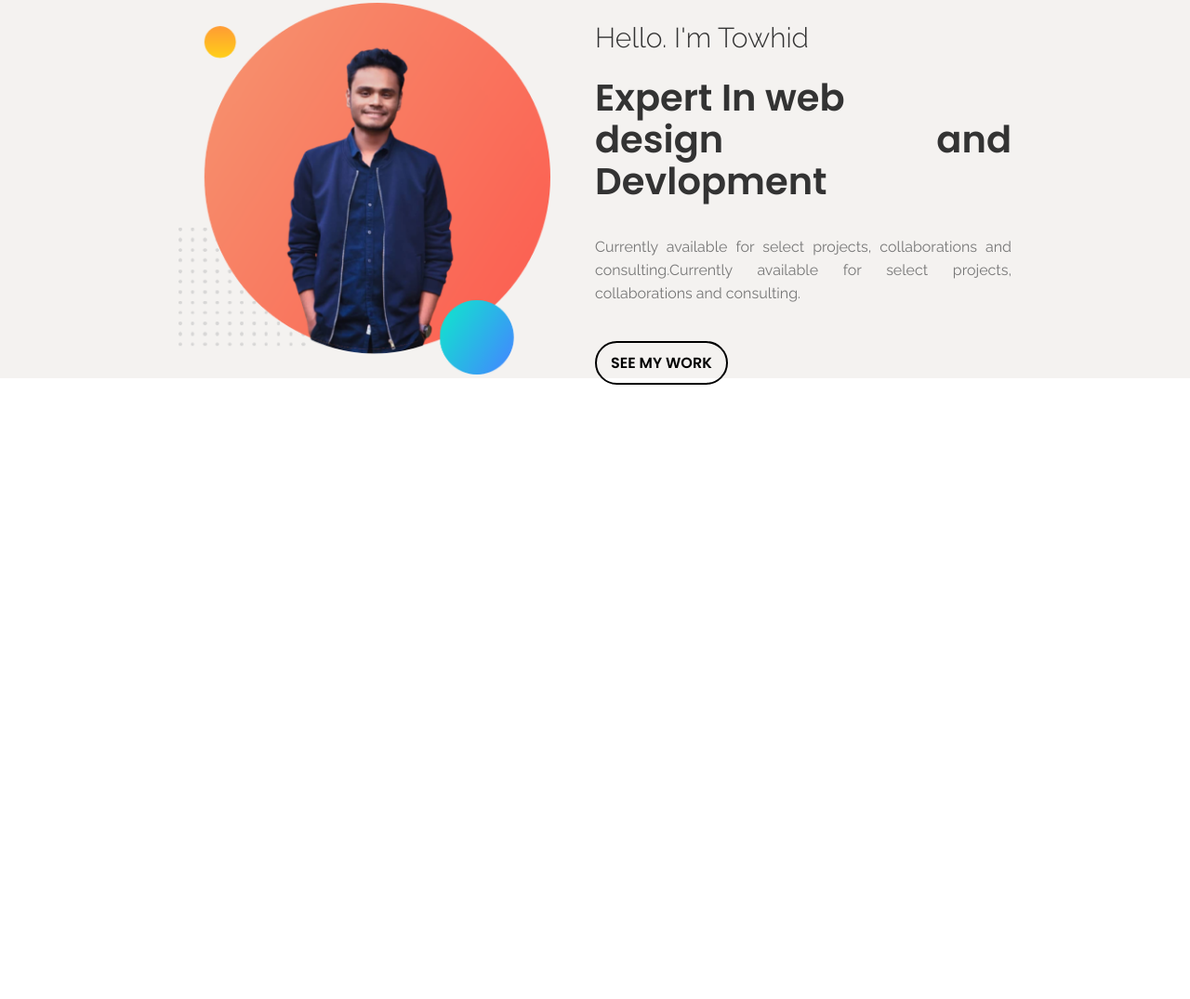
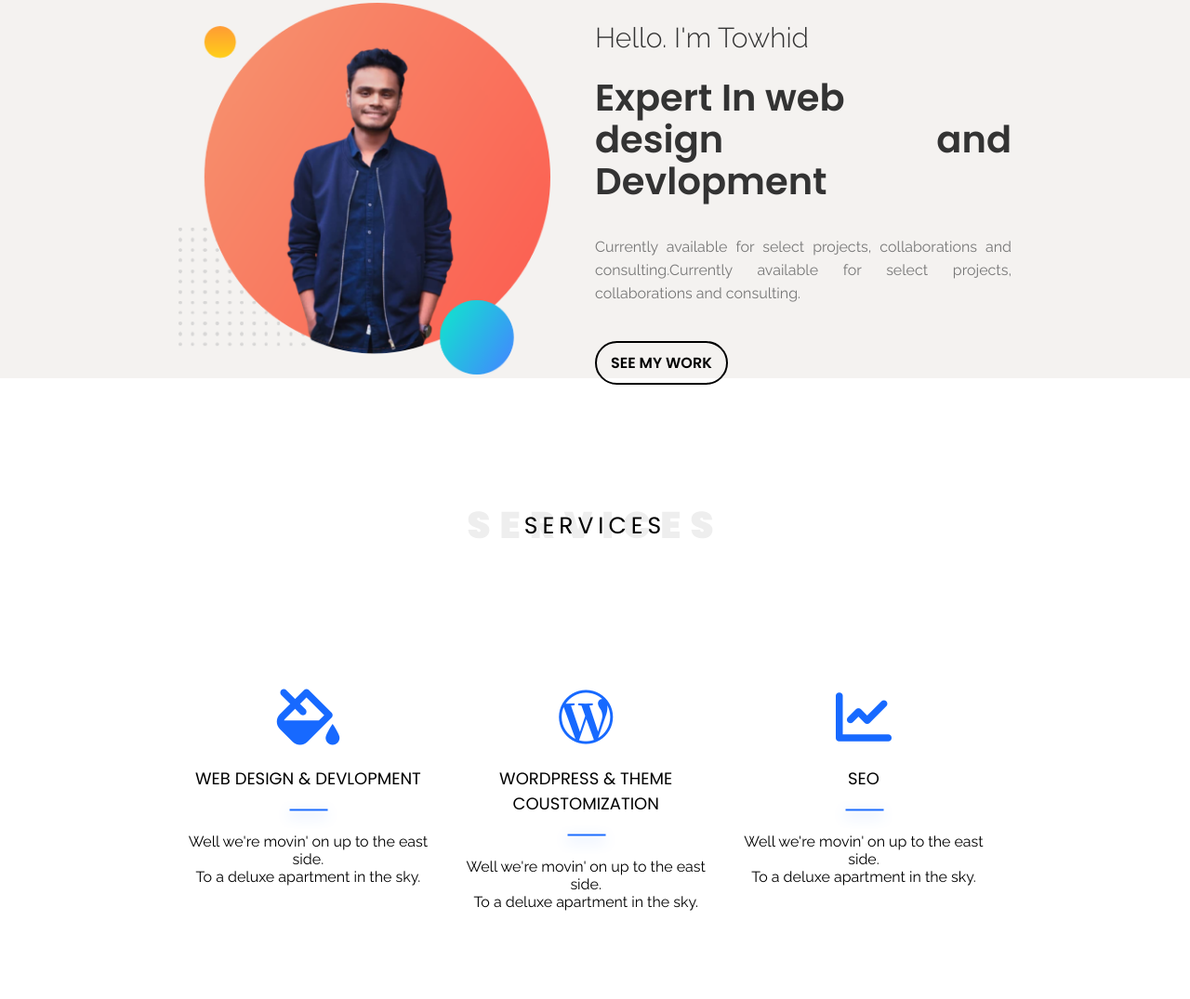
Before and after one commit to TowhidKhan01/portfolio, a plain HTML site: page index.html in a window 1280 px wide. Shown: the part 317-1392 px from the top of the page at 93% size. Before the commit the page ends 800 px from the top, so only its background shows below. Drawn offline with Linux system fonts and the light colour scheme.

Commit message:
service part completed

```diff
--- a/css/style.css
+++ b/css/style.css
@@ -168,3 +168,111 @@ nav {
 
 
 /* banner part end */
+
+
+/* Service part start */
+
+
+/* service head start */
+
+.head {
+    margin-top: 60px;
+}
+
+.head h5 {
+    text-align: center;
+    font-family: 'Poppins', sans-serif;
+    font-size: 25px;
+    text-transform: uppercase;
+    letter-spacing: 5px;
+    font-weight: 400;
+    position: relative;
+    z-index: 1;
+}
+
+.water {
+    position: absolute;
+    top: -50px;
+    left: 0;
+}
+
+.head .water {
+    letter-spacing: 10px;
+    font-weight: 800;
+    color: #eeeeee;
+    font-size: 40px;
+    z-index: 0;
+}
+
+
+/* service head end */
+
+
+/* service inner part start */
+
+#service {
+    padding: 80px 0;
+}
+
+.service_content {
+    margin-top: 80px;
+}
+
+.service_inner {
+    float: left;
+    width: 30%;
+    /* background: red; */
+    padding: 15px 5px;
+}
+
+.service_inner .service_icon {
+    text-align: center;
+}
+
+.service_inner .service_icon h5 {
+    font-size: 18px;
+    font-weight: 400;
+    font-family: 'Poppins', sans-serif;
+    padding: 10px 10px;
+    margin-top: 5px;
+    /* margin-bottom: 200px; */
+    text-transform: uppercase;
+}
+
+.service_inner .service_cont p {
+    font-family: 'Raleway', sans-serif;
+    text-align: center;
+    font-size: 16px;
+}
+
+.service_mid {
+    margin: 0 20px;
+}
+
+.service_inner:hover {
+    /* color: white;
+    background: #1769ff;
+    transition: all linear 0.3s; */
+    border: 2px solid #1769ff;
+    border-radius: 25px;
+    color: #1769ff;
+    transition: all linear 0.3s;
+    background: #f4f2f0;
+}
+
+.service_inner .service_icon a {
+    font-size: 60px;
+    color: #1769ff;
+}
+
+.service_inner:hover a {
+    /* color: white;
+    background: #1769ff;
+    transition: all linear 0.3s; */
+}
+
+
+/* service inner part end */
+
+
+/* Service part end */
--- a/index.html
+++ b/index.html
@@ -46,6 +46,53 @@
 
     </section>
     <!-- banner part end -->
+    <!-- service part start -->
+    <section id="service">
+        <div class="container service">
+            <div class="head">
+                <h5>services</h5>
+                <h5 class="water">services</h5>
+            </div>
+            <div class="service_content">
+                <div class="service_inner">
+                    <div class="service_icon">
+                        <a href="#"><i class="fas fa-fill-drip"></i></a>
+                        <h5>WEB DESIGN & DEVLOPMENT</h5>
+                        <img class="dash" src="images/portfolio-website-template.png" alt="">
+                    </div>
+                    <div class="service_cont">
+                        <p>Well we're movin' on up to the east side. <br> To a deluxe apartment in the sky.</p>
+                    </div>
+                </div>
+                <div class="service_inner service_mid">
+                    <div class="service_icon">
+                        <a href="#"><i class="fab fa-wordpress-simple"></i></a>
+                        <h5>Wordpress & Theme Coustomization</h5>
+                        <img class="dash" src="images/portfolio-website-template.png" alt="">
+                    </div>
+                    <div class="service_cont">
+                        <p>Well we're movin' on up to the east side. <br> To a deluxe apartment in the sky.</p>
+                    </div>
+                </div>
+                <div class="service_inner">
+                    <div class="service_icon">
+                        <a href="#"><i class="fas fa-chart-line"></i></a>
+                        <h5>SEO</h5>
+                        <img class="dash" src="images/portfolio-website-template.png" alt="">
+                    </div>
+                    <div class="service_cont">
+                        <p>Well we're movin' on up to the east side. <br> To a deluxe apartment in the sky.</p>
+                    </div>
+                </div>
+
+
+            </div>
+            <div class="clr"></div>
+
+        </div>
+    </section>
+    <!-- service part end -->
+    <!-- Po -->
 </body>
 
 </html>
```
Also changed, not shown: images/portfolio-website-template.png (added), images/webdesign_icon.png (added).
